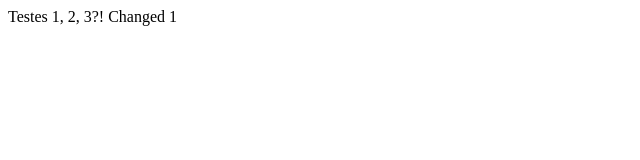
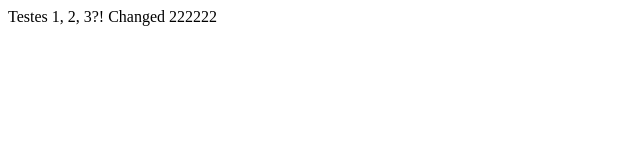
Before and after one commit to wgmatuska/ghpages_test, a plain HTML site: page dist/index.html in a window 1280 px wide. Shown: the full height of the page, 0-640 px from the left. Drawn offline with Linux system fonts and the light colour scheme.

Commit message:
poorly documented commit

```diff
--- a/dist/index.html
+++ b/dist/index.html
@@ -7,6 +7,6 @@
     <title>Test</title>
 </head>
 <body>
-    Testes 1, 2, 3?! Changed 1
+    Testes 1, 2, 3?! Changed 222222
 </body>
 </html>
```
Also changed, not shown: src/index.html (+1 -1 lines).
